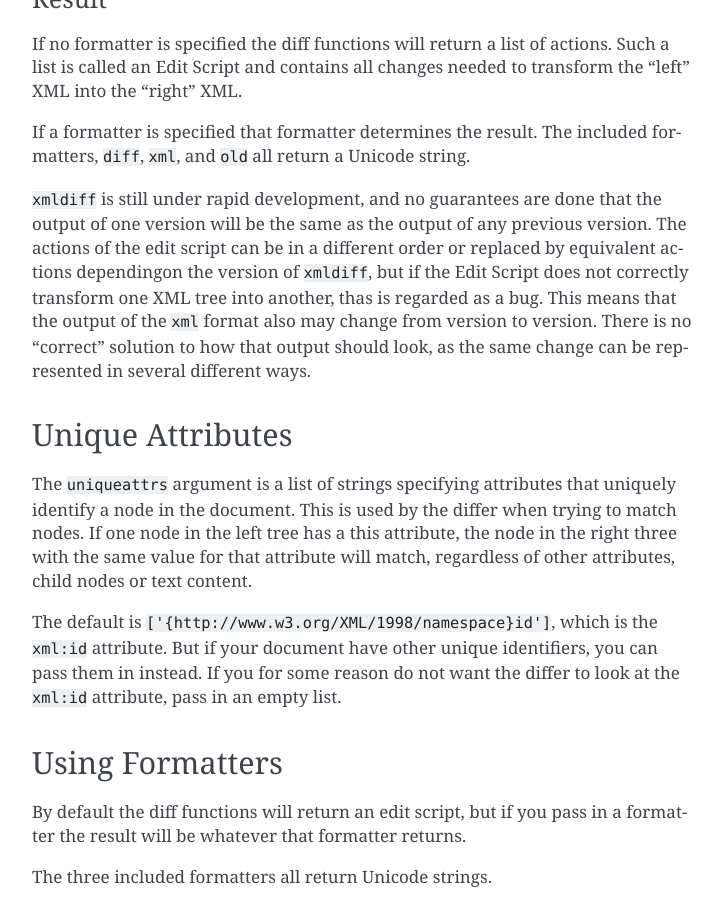
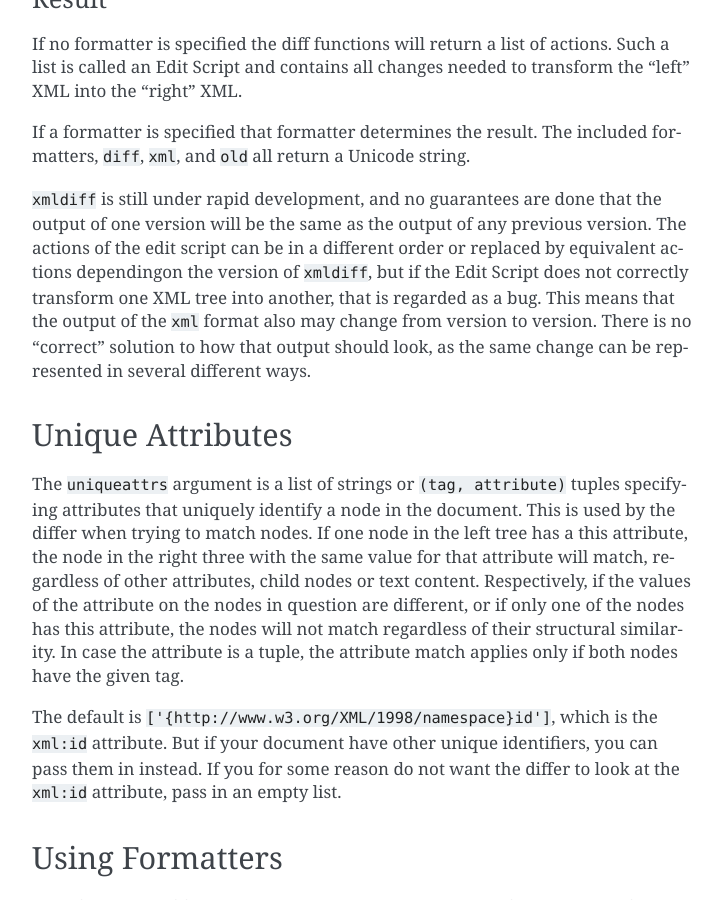
Before and after one commit to Shoobx/xmldiff, a Sphinx documentation site: the page built from docs/source/api.rst, in a window 1280 px wide and 900 px high, scrolled down 1782 px. Shown: the whole window, without its empty margins (388-1110 px from the left). Built offline with Sphinx 7.4.7, drawn with Linux system fonts in a browser that asks for light colours.

Commit message:
Document the changes to uniqueattrs in the API.

```diff
--- a/docs/source/api.rst
+++ b/docs/source/api.rst
@@ -98,7 +98,7 @@ The included formatters, ``diff``, ``xml``, and ``old`` all return a Unicode str
 and no guarantees are done that the output of one version will be the same as the output of any previous version.
 The actions of the edit script can be in a different order or replaced by equivalent actions dependingon the version of ``xmldiff``,
 but if the Edit Script does not correctly transform one XML tree into another,
-thas is regarded as a bug.
+that is regarded as a bug.
 This means that the output of the ``xml`` format also may change from version to version.
 There is no "correct" solution to how that output should look,
 as the same change can be represented in several different ways.
@@ -107,11 +107,17 @@ as the same change can be represented in several different ways.
 Unique Attributes
 -----------------
 
-The ``uniqueattrs`` argument is a list of strings specifying attributes that uniquely identify a node in the document.
+The ``uniqueattrs`` argument is a list of strings or ``(tag, attribute)`` tuples
+specifying attributes that uniquely identify a node in the document.
 This is used by the differ when trying to match nodes.
 If one node in the left tree has a this attribute,
 the node in the right three with the same value for that attribute will match,
 regardless of other attributes, child nodes or text content.
+Respectively, if the values of the attribute on the nodes in question are different,
+or if only one of the nodes has this attribute,
+the nodes will not match regardless of their structural similarity.
+In case the attribute is a tuple, the attribute match applies only if both nodes
+have the given tag.
 
 The default is ``['{http://www.w3.org/XML/1998/namespace}id']``,
 which is the ``xml:id`` attribute.
```
